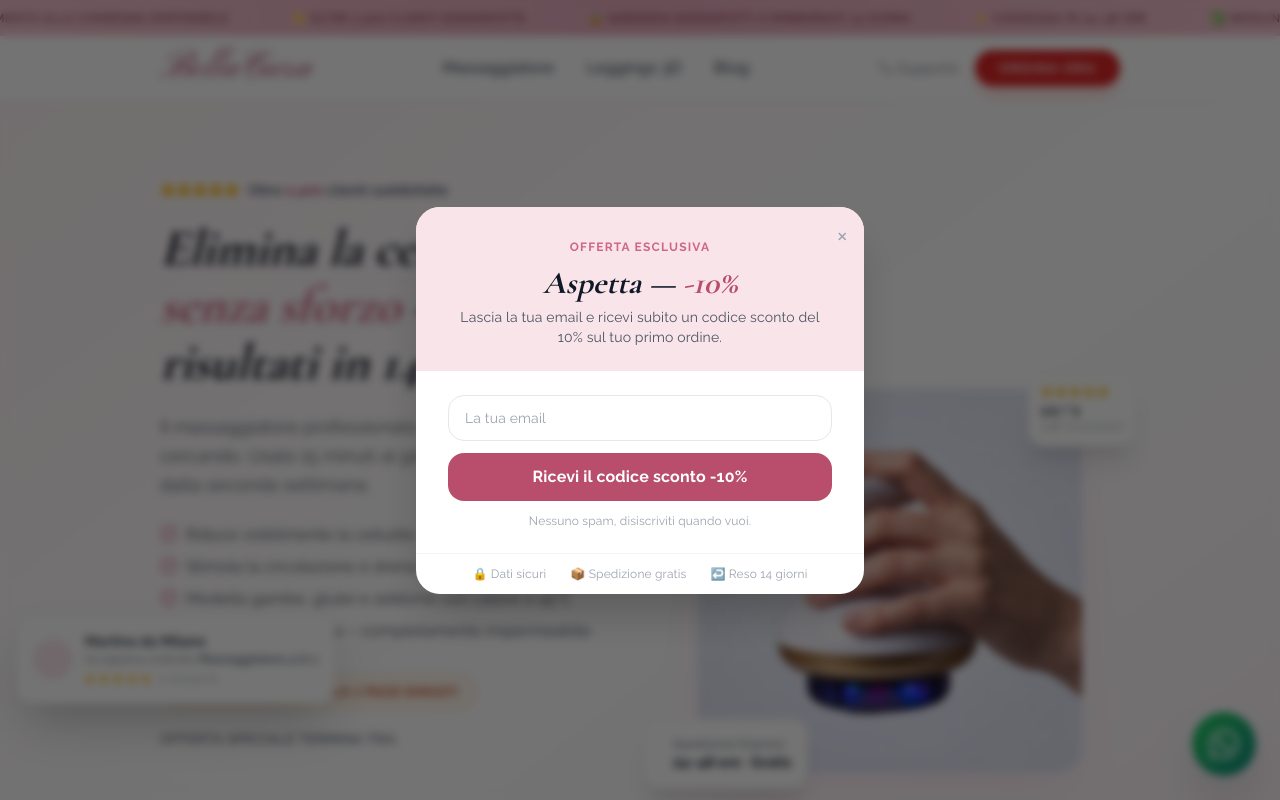
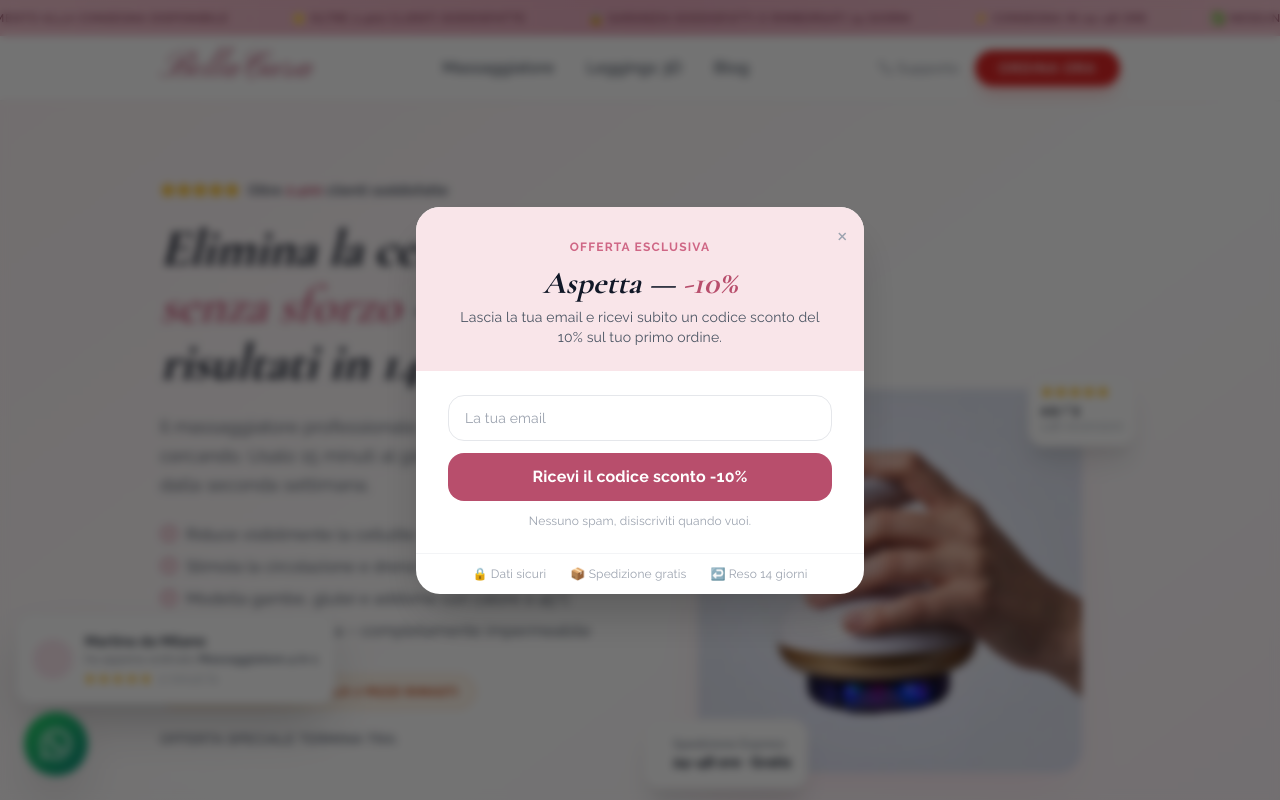
Before and after one commit to RAHIM21-21/Bellacura, a Next.js app: page / in a window 1280 px wide. Shown: the top 800 px of the page. Built offline with nearby package versions, Linux system fonts and the light colour scheme.

Commit message:
move WhatsApp button to bottom-left, Crisp stays bottom-right

```diff
--- a/components/WhatsAppButton.tsx
+++ b/components/WhatsAppButton.tsx
@@ -10,7 +10,7 @@ export default function WhatsAppButton() {
   const [hovered, setHovered] = useState(false)
 
   return (
-    <div className="fixed bottom-6 right-6 z-[998] flex flex-col items-end gap-2">
+    <div className="fixed bottom-6 left-6 z-[998] flex flex-col items-start gap-2">
       {/* Tooltip bubble */}
       <div
         className={`transition-all duration-200 origin-bottom-right ${
@@ -21,7 +21,7 @@ export default function WhatsAppButton() {
           <p className="font-semibold text-gray-900 mb-0.5">Hai bisogno di aiuto?</p>
           <p className="text-xs text-gray-500">Scrivici su WhatsApp 💬</p>
           {/* Arrow */}
-          <div className="absolute -bottom-2 right-5 w-4 h-4 bg-white border-r border-b border-gray-100 rotate-45" />
+          <div className="absolute -bottom-2 left-5 w-4 h-4 bg-white border-r border-b border-gray-100 rotate-45" />
         </div>
       </div>
 
```
